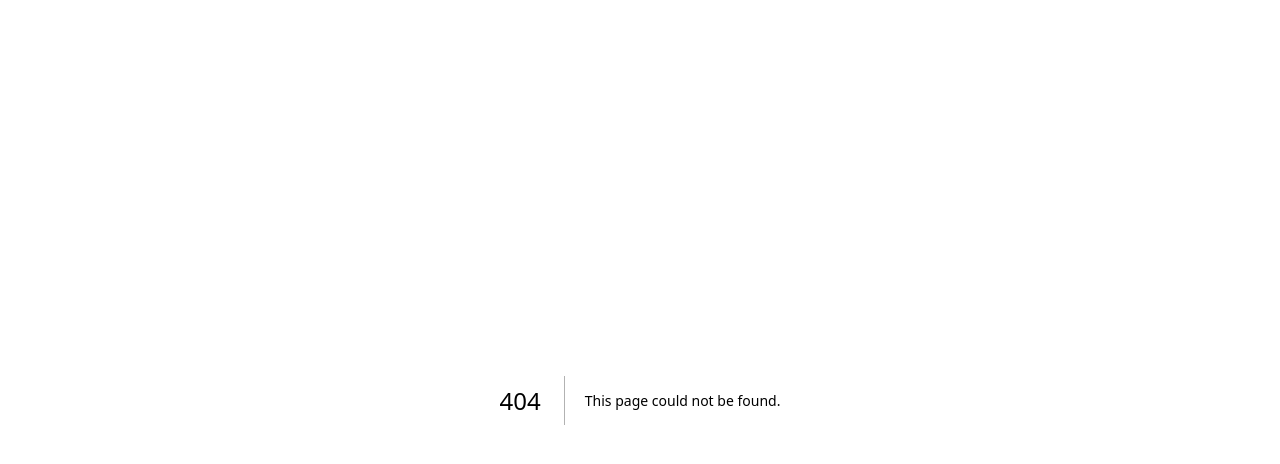
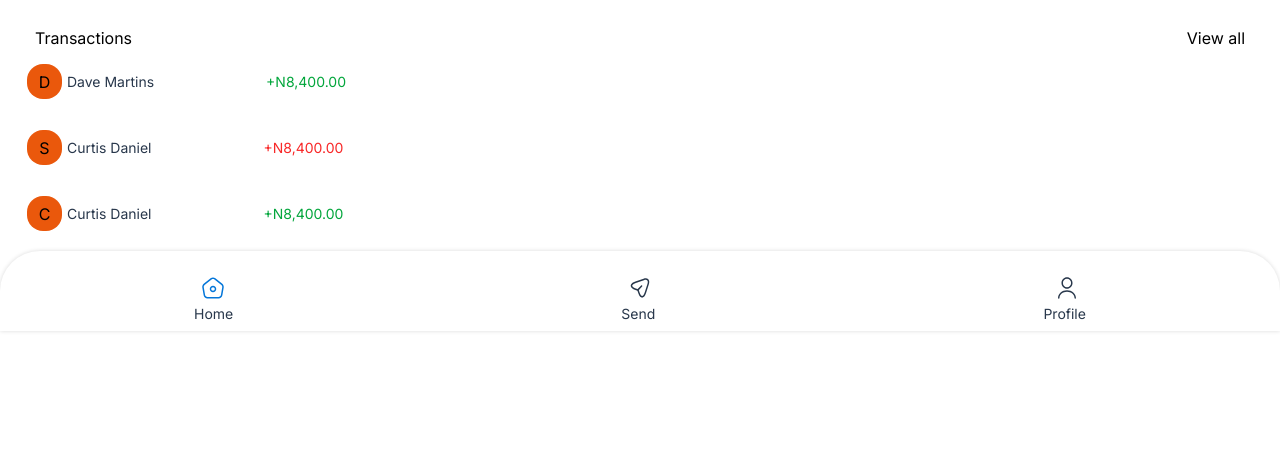
Before and after one commit to Maxwell011/moni-finance, a Next.js app: page /send in a window 1280 px wide. Before the commit this address had no page. Shown: the top 464 px of the page. Built offline with nearby package versions, Linux system fonts and the light colour scheme.

Commit message:
Add Send page component

```diff
--- /dev/null
+++ b/src/app/send/page.tsx
@@ -0,0 +1,17 @@
+import Footer from "../components/Footer";
+import Transactions from "../components/Transactions";
+
+const Send = () => {
+  return (
+    <>
+    <section>
+      <div>
+
+      </div>
+      <Transactions/>
+      <Footer />
+    </section>
+    </>
+  );
+};
+export default Send;
```
